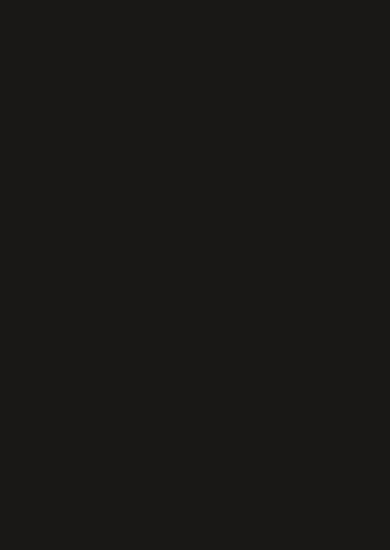
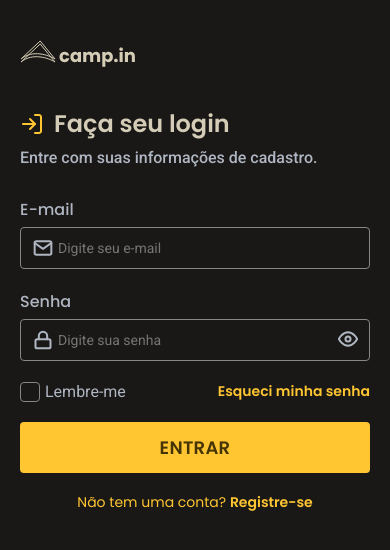
Before and after one commit to oldrado-jr/login-form, a plain HTML site: page index.html in a window 390 px wide. Drawn offline with Linux system fonts and the light colour scheme.

Commit message:
feat: add mobile layout

```diff
--- a/index.html
+++ b/index.html
@@ -14,6 +14,43 @@
     <link rel="stylesheet" href="./style.css">
   </head>
 
-  <body></body>
+  <body>
+    <header>
+      <img src="./assets/logo.svg" alt="Logo Camp In">
+    </header>
+    <main>
+      <div class="form-container">
+        <div class="form-header">
+          <img src="./assets/log-in.svg" alt="Ícone de login">
+          <span class="form-title">Faça seu login</span>
+        </div>
+        <span class="form-info">Entre com suas informações de cadastro.</span>
+        <form>
+          <label for="email" class="form-label">
+            E-mail
+            <input type="email" id="email" class="form-input" required
+              placeholder="Digite seu e-mail" autocomplete="email">
+          </label>
+          <label for="password" class="form-label">
+            Senha
+            <input type="password" id="password" class="form-input" required
+              placeholder="Digite sua senha" autocomplete="off">
+            <img src="./assets/eye.svg" alt="Ícone de um olho">
+          </label>
+          <div class="form-remember-me-forgot-password">
+            <label for="remember-me" class="form-label">
+              <input type="checkbox" id="remember-me" class="form-input">
+              Lembre-me
+            </label>
+            <a href="#" class="forgot-password">Esqueci minha senha</a>
+          </div>
+          <button type="submit">Entrar</button>
+        </form>
+        <a href="#" class="form-sign-up">
+          Não tem uma conta? <span>Registre-se</span>
+        </a>
+      </div>
+    </main>
+  </body>
 
 </html>
--- a/style.css
+++ b/style.css
@@ -12,7 +12,159 @@
   --primary-color: #ffc632;
 }
 
+#email {
+  --bg-icon-input: url(./assets/mail.svg);
+  --bg-icon-input-focus: url(./assets/mail-focus.svg);
+}
+
+#password {
+  --bg-icon-input: url(./assets/lock.svg);
+  --bg-icon-input-focus: url(./assets/lock-focus.svg);
+}
+
 body {
   background: var(--background);
   height: 100vh;
 }
+
+body * {
+  font-family: 'Poppins', sans-serif;
+}
+
+.form-info,
+.form-label[for="remember-me"],
+.form-input:not([type="checkbox"]) {
+  font-family: 'Roboto', sans-serif;
+}
+
+header {
+  padding: 40px 20px 30px;
+}
+
+main {
+  padding: 0 20px 20px;
+}
+
+a {
+  text-decoration: none;
+}
+
+.form-container,
+.form-container form,
+.form-label {
+  display: flex;
+  flex-direction: column;
+}
+
+.form-container,
+.form-label {
+  gap: 5px;
+}
+
+.form-header {
+  display: flex;
+  align-items: center;
+  gap: 10px;
+}
+
+.form-title {
+  color: var(--text-title);
+  font-size: 24px;
+  font-weight: 600;
+}
+
+.form-info {
+  color: var(--text-base);
+  font-weight: 500;
+  line-height: 24px;
+}
+
+.form-container form {
+  margin: 22px 0 14px;
+  gap: 20px;
+}
+
+.form-label {
+  position: relative;
+  color: var(--text-base);
+  font-weight: 500;
+}
+
+.form-label img {
+  position: absolute;
+  bottom: 12px;
+  right: 12px;
+}
+
+.form-label[for="remember-me"] {
+  flex-direction: row;
+  align-items: center;
+  font-weight: 400;
+}
+
+.form-input:not([type="checkbox"]),
+#remember-me {
+  border-radius: 4px;
+  border: 1px solid #868686;
+}
+
+.form-input:not([type="checkbox"]) {
+  background: var(--background) var(--bg-icon-input) no-repeat 12px;
+  color: #A9AFB9;
+  font-size: 14px;
+  padding: 12px 12px 12px 37px;
+}
+
+.form-input:not([type="checkbox"]):focus {
+  border-color: var(--primary-color);
+  box-shadow: 0px 0px 0px 2px #FFDE88;
+  background-image: var(--bg-icon-input-focus);
+}
+
+.form-remember-me-forgot-password {
+  display: flex;
+  flex-wrap: wrap;
+  align-items: center;
+  justify-content: space-between;
+  gap: 5px;
+}
+
+#remember-me {
+  width: 20px;
+  height: 20px;
+  background: var(--background);
+  appearance: none;
+}
+
+#remember-me:checked {
+  border: none;
+  background: var(--primary-color) url(./assets/check.svg) no-repeat center/cover;
+}
+
+.forgot-password {
+  color: var(--primary-color);
+  font-size: 14px;
+  font-weight: 600;
+}
+
+.form-container form button {
+  background: var(--primary-color);
+  color: #473404;
+  border: none;
+  border-radius: 4px;
+  text-transform: uppercase;
+  font-size: 18px;
+  font-weight: 600;
+  letter-spacing: 0.27px;
+  padding: 12px 24px;
+}
+
+.form-sign-up {
+  align-self: center;
+  color: var(--primary-color);
+  font-size: 14px;
+}
+
+.form-sign-up span {
+  font-weight: 600;
+}
```
